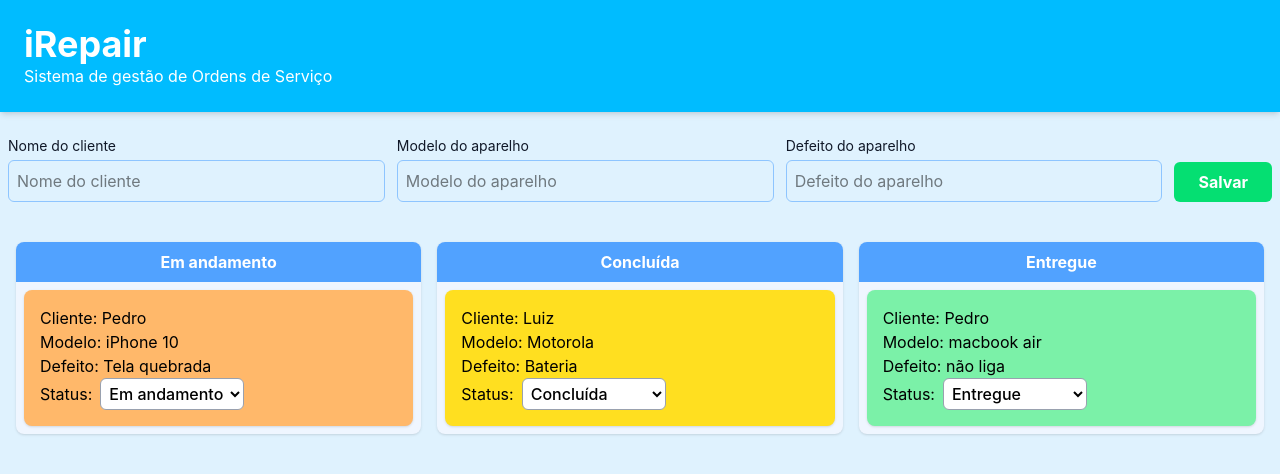
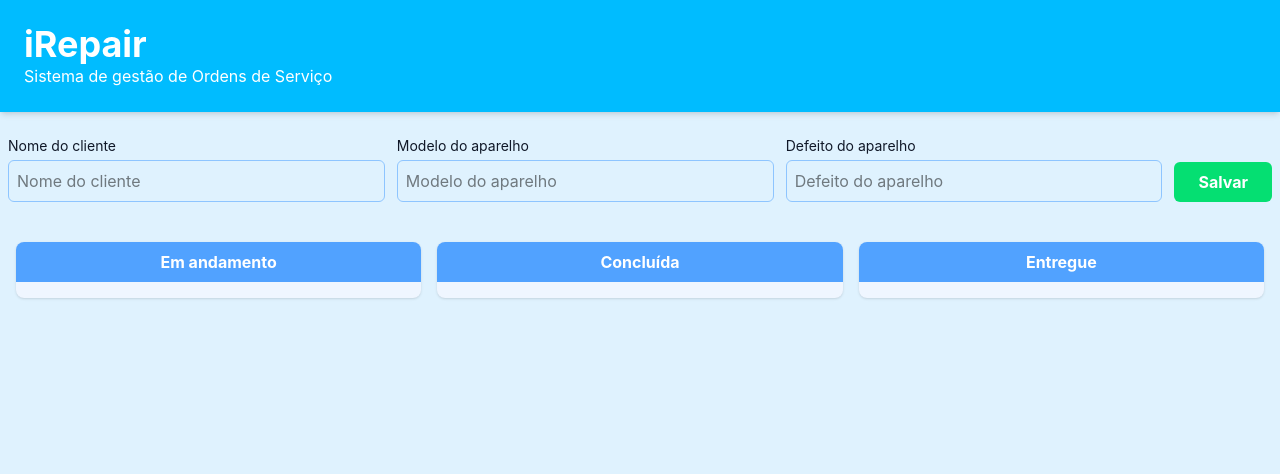
Before and after one commit to GustavoVirgilio/iRepair-Order-Management-System, a React (Vite) app: page / in a window 1280 px wide. Shown: the top 474 px of the page. Built offline with nearby package versions, Linux system fonts and the light colour scheme.

Commit message:
chore: remove dados de exemplo do sistema

```diff
--- a/src/App.tsx
+++ b/src/App.tsx
@@ -6,31 +6,8 @@ import NewServiceForm from './components/NewServiceForm'
 import ServiceBoard from './components/ServiceBoard'
 
 function App() {
-  const osTeste1: OrdemServico = {
-    id: Date.now(),
-    nomeCliente: "Pedro",
-    modeloAparelho: "iPhone 10",
-    defeito: "Tela quebrada",
-    status: "em andamento",
-  }
 
-  const osTeste2: OrdemServico = {
-    id: Date.now() + 1,
-    nomeCliente: "Luiz",
-    modeloAparelho: "Motorola",
-    defeito: "Bateria",
-    status: "concluida",
-  }
-
-  const osTeste3: OrdemServico = {
-    id: Date.now() + 2,
-    nomeCliente: "Pedro",
-    modeloAparelho: "macbook air",
-    defeito: "não liga",
-    status: "entregue",
-  }
-
-  const [ordensServico, setOrdensServico] = useState<OrdemServico[]>([osTeste1, osTeste2,osTeste3])
+  const [ordensServico, setOrdensServico] = useState<OrdemServico[]>([])
 
   function adicionarOS(novaOS: OrdemServico) {
     setOrdensServico((valorAnterior) => [...valorAnterior, novaOS])
```
